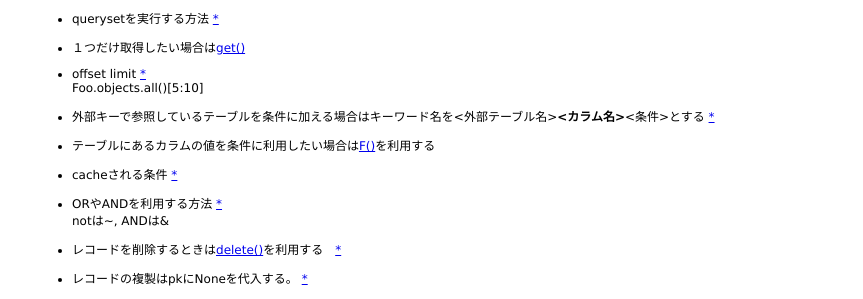
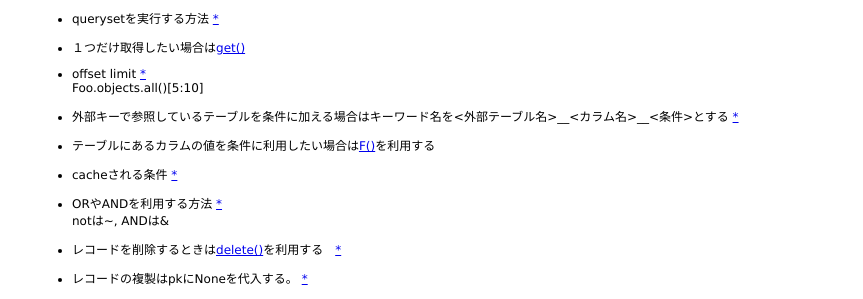
Before and after one commit to 38elements/38elements.github.com, a Jekyll site: the page built from _posts/2014-11-29-django-model.md, in a window 1280 px wide. Shown: the part 1240-1539 px from the top of the page, without its empty margins (208-1071 px from the left). Built offline with Jekyll 4.4.1, drawn with Linux system fonts in a browser that asks for light colours.

```diff
--- a/_posts/2014-11-29-django-model.md
+++ b/_posts/2014-11-29-django-model.md
@@ -82,7 +82,7 @@ foo.save()
 * offset limit [\*](https://docs.djangoproject.com/en/stable/ref/models/querysets/#django.db.models.query.QuerySet.get)
  Foo.objects.all()[5:10]
 
-* 外部キーで参照しているテーブルを条件に加える場合はキーワード名を\<外部テーブル名\>__\<カラム名\>__\<条件\>とする  [\*](https://docs.djangoproject.com/en/stable/topics/db/queries/#lookups-that-span-relationships)
+* 外部キーで参照しているテーブルを条件に加える場合はキーワード名を\<外部テーブル名\>\_\_\<カラム名\>\_\_\<条件\>とする  [\*](https://docs.djangoproject.com/en/stable/topics/db/queries/#lookups-that-span-relationships)
 
 * テーブルにあるカラムの値を条件に利用したい場合は[F()](https://docs.djangoproject.com/en/stable/topics/db/queries/#filters-can-reference-fields-on-the-model)を利用する
 
```
